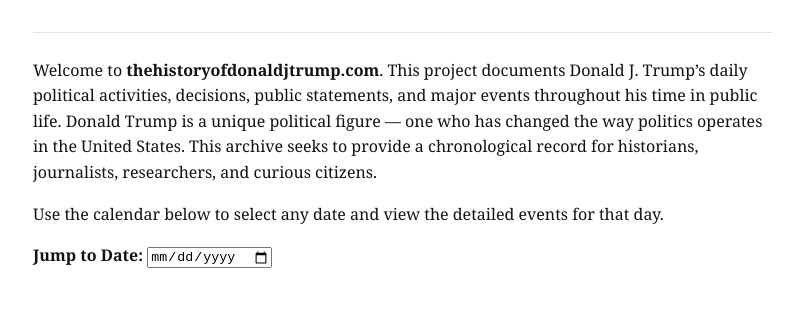
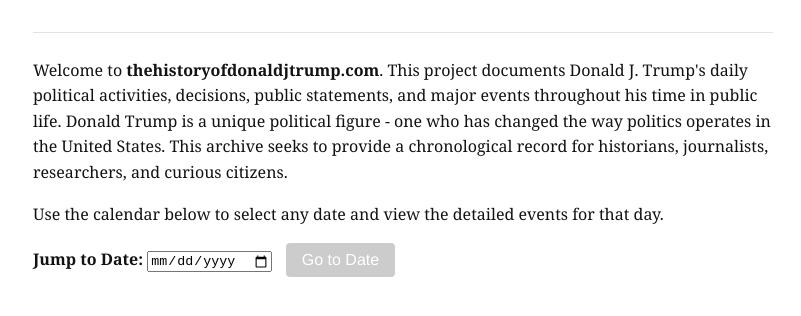
Before and after one commit to historyofdonaldjtrump/thehistoryofdonaldjtrump.com, a plain HTML site: page index.html in a window 1280 px wide. Shown: the part 152-468 px from the top of the page, without its empty margins (237-1038 px from the left). Drawn offline with Linux system fonts and the light colour scheme.

Commit message:
Update index.html

```diff
--- a/index.html
+++ b/index.html
@@ -46,6 +46,24 @@
         a:hover {
             text-decoration: underline;
         }
+        #goToDateBtn {
+            padding: 8px 16px;
+            background-color: #326891;
+            color: white;
+            border: none;
+            border-radius: 4px;
+            font-size: 16px;
+            font-family: 'Helvetica', sans-serif;
+            cursor: pointer;
+            margin-left: 10px;
+        }
+        #goToDateBtn:hover {
+            background-color: #2a5a7a;
+        }
+        #goToDateBtn:disabled {
+            background-color: #ccc;
+            cursor: not-allowed;
+        }
   </style>
 </head>
 <body>
@@ -57,8 +75,8 @@
 
     <p>
       Welcome to <strong>thehistoryofdonaldjtrump.com</strong>.
-      This project documents Donald J. Trump’s daily political activities, decisions, public statements, and major events throughout his time in public life.
-      Donald Trump is a unique political figure — one who has changed the way politics operates in the United States.
+      This project documents Donald J. Trump's daily political activities, decisions, public statements, and major events throughout his time in public life.
+      Donald Trump is a unique political figure - one who has changed the way politics operates in the United States.
       This archive seeks to provide a chronological record for historians, journalists, researchers, and curious citizens.
     </p>
 
@@ -66,16 +84,28 @@
       Use the calendar below to select any date and view the detailed events for that day.
     </p>
 
-    <!-- Date Picker for Jump to Date -->
+    <!-- Date Picker with Confirmation Button -->
     <div style="margin-bottom: 20px;">
       <label for="datePicker"><strong>Jump to Date:</strong></label>
       <input type="date" id="datePicker">
+      <button id="goToDateBtn" disabled>Go to Date</button>
     </div>
 
     <script>
-    document.getElementById('datePicker').addEventListener('change', function() {
-        if (!this.value) return;
-        const [year, month, day] = this.value.split('-');
+    const datePicker = document.getElementById('datePicker');
+    const goToDateBtn = document.getElementById('goToDateBtn');
+
+    // Enable/disable button when date changes
+    datePicker.addEventListener('change', function() {
+        goToDateBtn.disabled = !this.value;
+    });
+
+    // Handle button click to navigate to the selected date
+    goToDateBtn.addEventListener('click', function() {
+        const selectedDate = datePicker.value;
+        if (!selectedDate) return;
+
+        const [year, month, day] = selectedDate.split('-');
         window.location.href = `/${year}/${month}/${day}/`;
     });
     </script>
```
